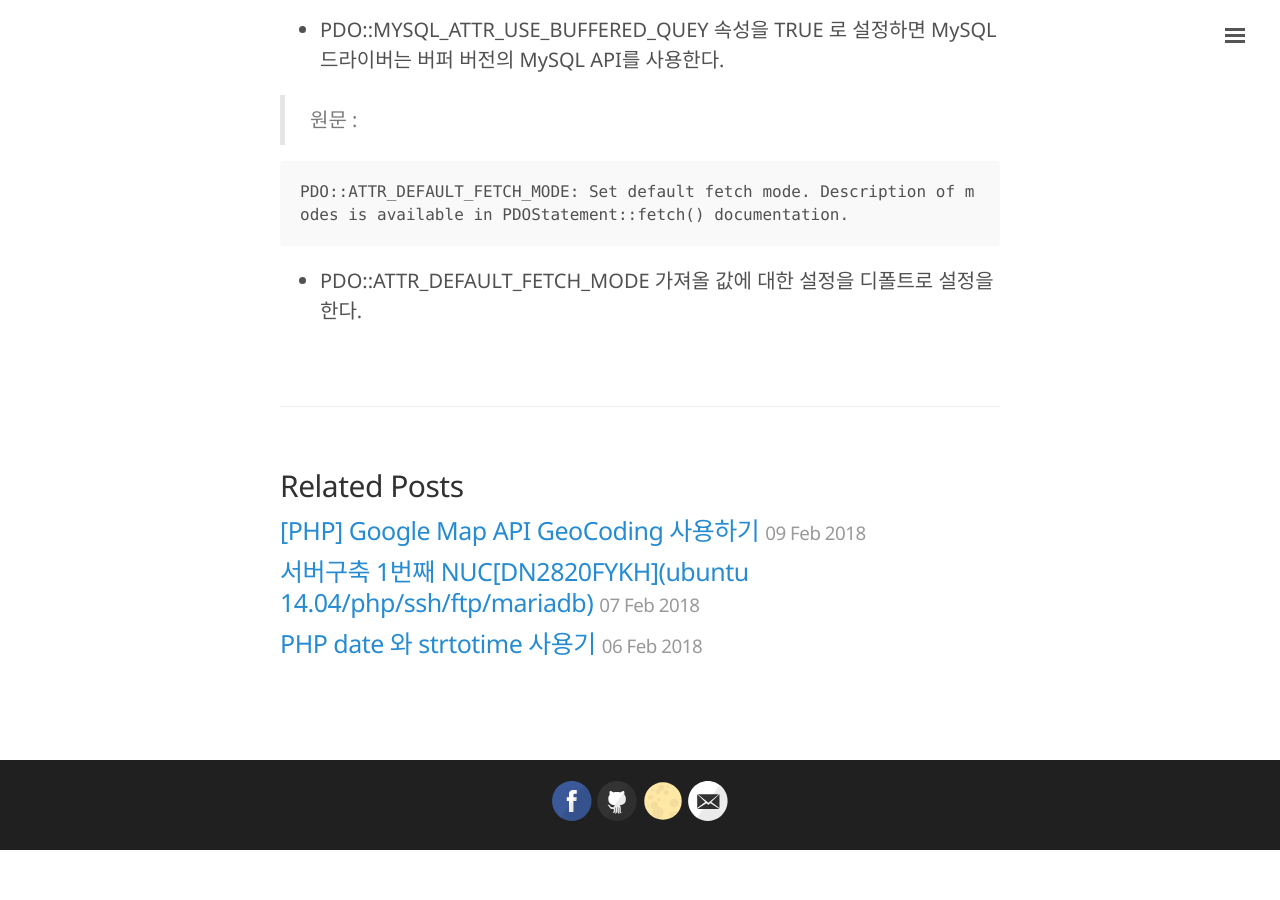
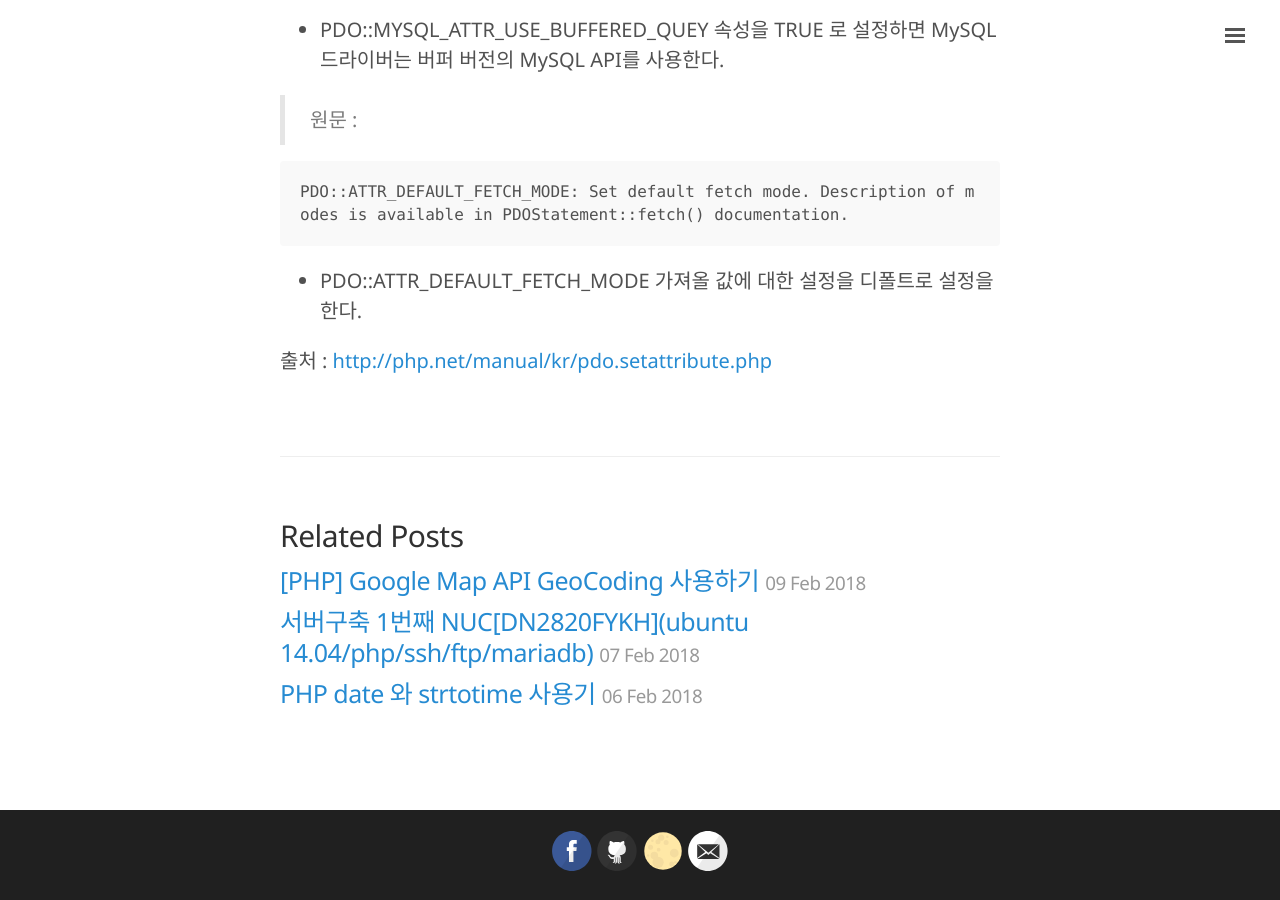
Before and after one commit to Kor-Karll/Kor-Karll.github.io, a Jekyll site: the page built from _posts/2018-02-10-PHP-PDO-setAttribute.md, in a window 1280 px wide and 900 px high, scrolled down 3509 px. Built offline with Jekyll 4.4.1, drawn with Linux system fonts in a browser that asks for light colours; comment, search, counter and statistics services are not loaded; before the commit the page ends 4359 px from its top, so only the background shows below that.

Commit message:
[PHP] PDO::setAttribute 정리

````diff
--- a/_posts/2018-02-10-PHP-PDO-setAttribute.md
+++ b/_posts/2018-02-10-PHP-PDO-setAttribute.md
@@ -129,3 +129,5 @@ PDO::ATTR_DEFAULT_FETCH_MODE: Set default fetch mode. Description of modes is av
 ```
 
 - PDO::ATTR_DEFAULT_FETCH_MODE 가져올 값에 대한 설정을 디폴트로 설정을 한다.
+
+출처 : [http://php.net/manual/kr/pdo.setattribute.php](http://php.net/manual/kr/pdo.setattribute.php)
````
